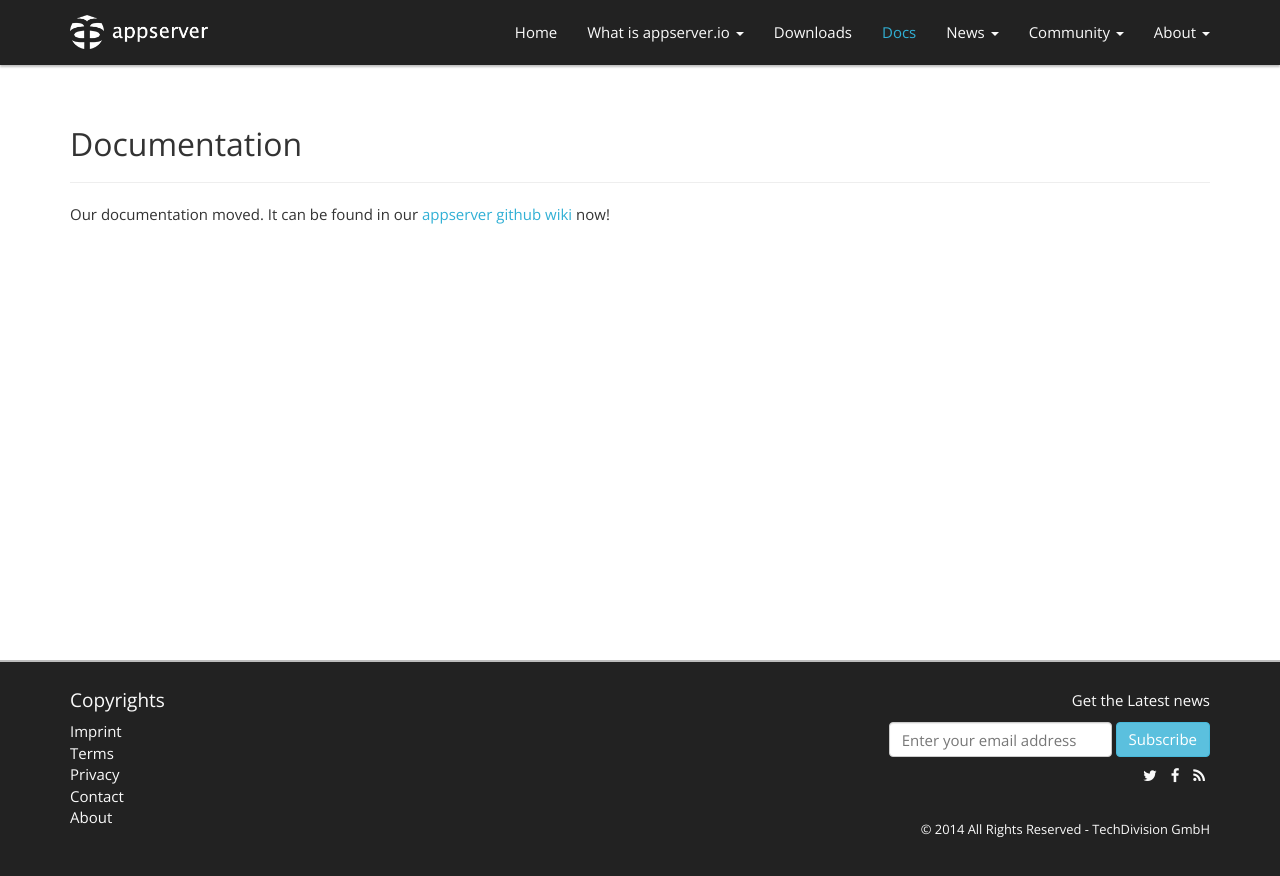
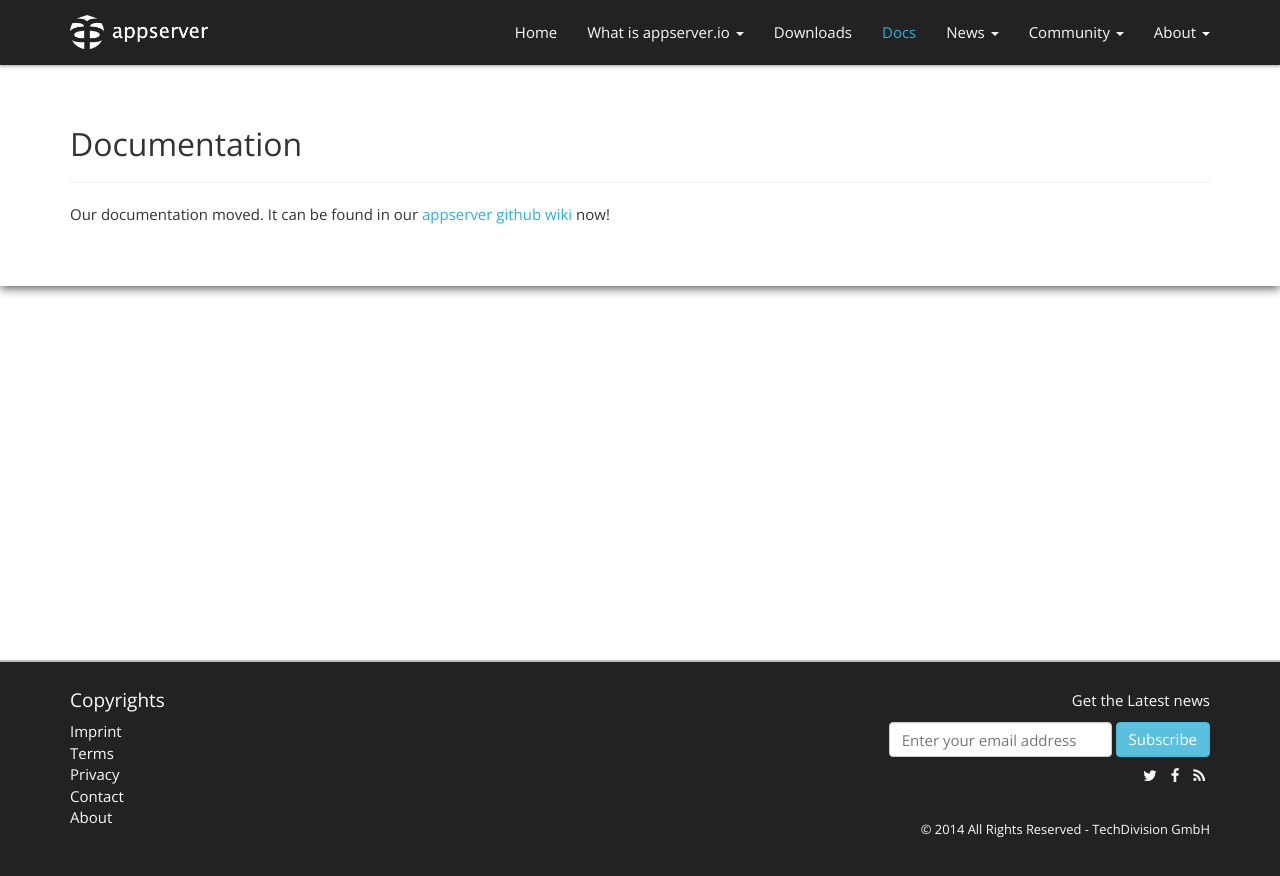
Before and after one commit to appserver-io/appserver, a Jekyll site: the page built from docs.md, in a window 1280 px wide. Shown: the top 876 px of the page. Built offline with Jekyll 4.4.1, drawn with Linux system fonts in a browser that asks for light colours; nearby versions of some CDN libraries; Markdown is read by kramdown in place of the engine named in the settings.

Commit message:
added shadow to container-page

```diff
--- a/assets/css/main.scss
+++ b/assets/css/main.scss
@@ -22,6 +22,10 @@ body {
   margin-bottom: 240px;
   padding-bottom: 50px;
   z-index: 200;
+  -webkit-transform: translateZ(0);
+  -webkit-box-shadow: inset 0px 2px 10px 0px rgba(0, 0, 0, 0.7);
+  -moz-box-shadow: inset 0px 2px 10px 0px rgba(0, 0, 0, 0.7);
+  box-shadow: 0px 2px 10px 0px rgba(0, 0, 0, 0.7);
 }
 
 .container-full {
```
